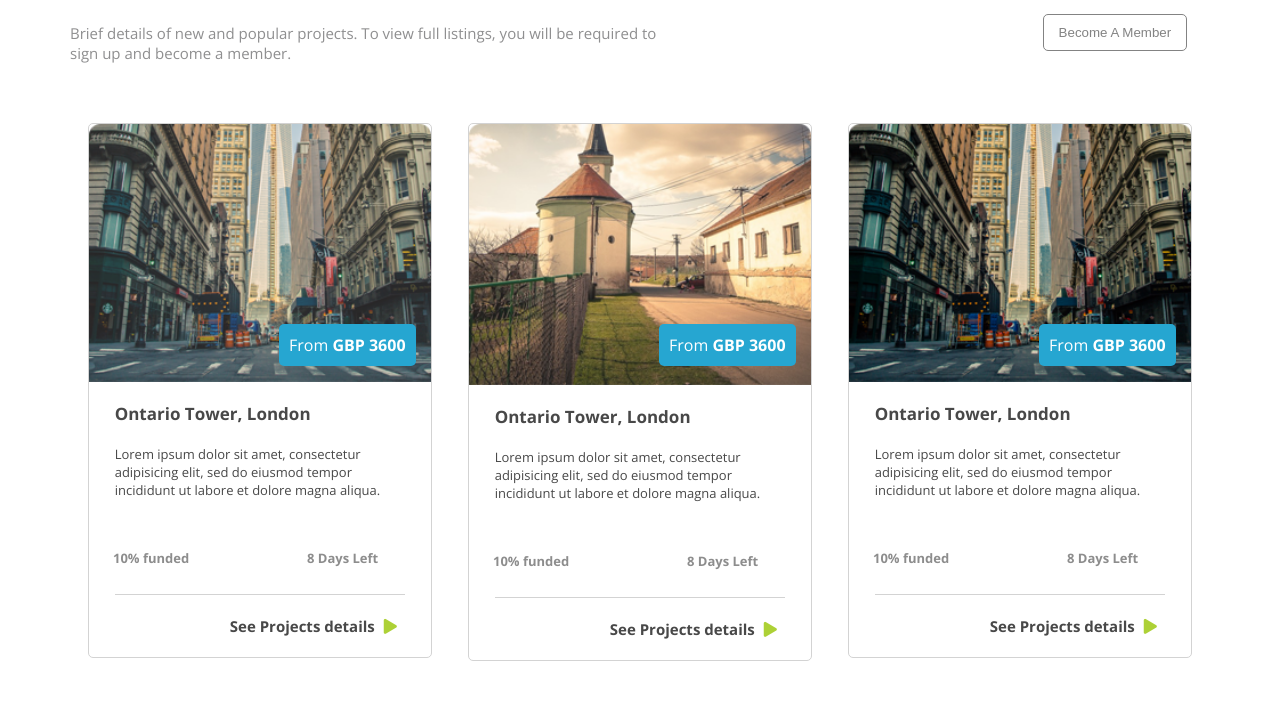
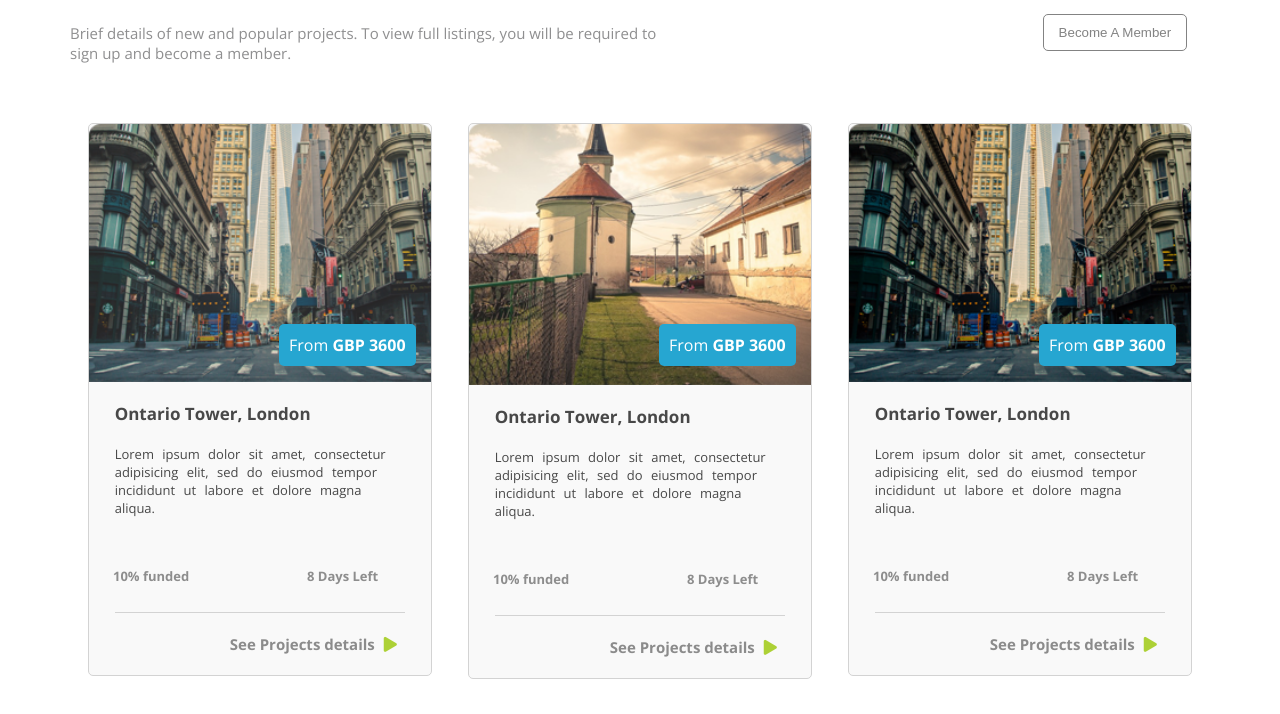
Before and after one commit to abusaleh1666/Exam-1, a plain HTML site: page index.html in a window 1280 px wide. Shown: the part 1700-2414 px from the top of the page. Drawn offline with nearby package versions, Linux system fonts and the light colour scheme; a script that the page names is missing.

Commit message:
Update style.css

```diff
--- a/css/style.css
+++ b/css/style.css
@@ -312,6 +312,7 @@ nav ul li a:hover{
     margin: 15px 18px;
     transition: all .8s ease-in-out;
     position: relative;
+    background: #f9f9f9;
 }
 
 .part-one img{
@@ -355,6 +356,7 @@ nav ul li a:hover{
     font-family: 'Open Sans', sans-serif;
     line-height: 18px;
     margin-bottom: 80px;
+    word-spacing: 5px;
 }
 
 .part-two{
@@ -407,7 +409,7 @@ nav ul li a:hover{
     width: 90%;
     margin-right: 53px;
     font-size: 15px;
-    color: #484848;
+    color: #8b8b8b;
     font-family: 'Open Sans', sans-seri
 }
 
```
